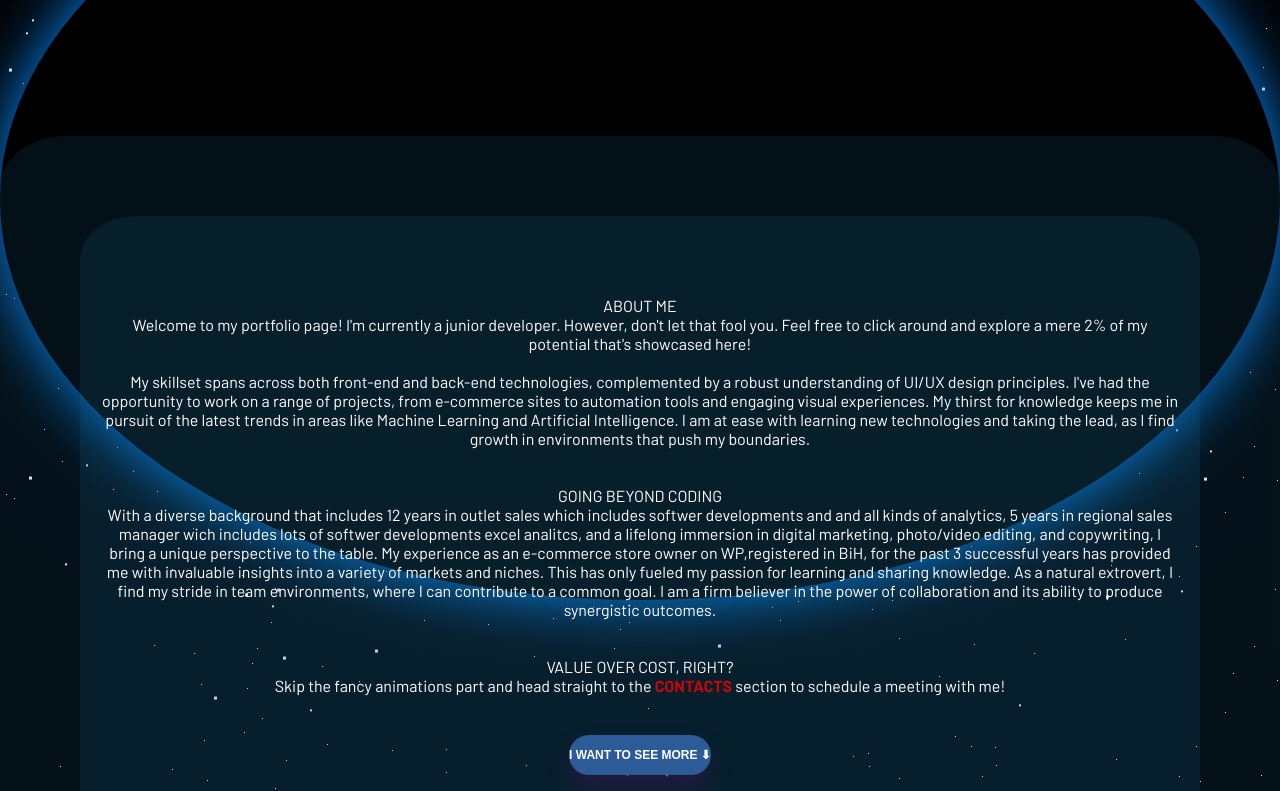
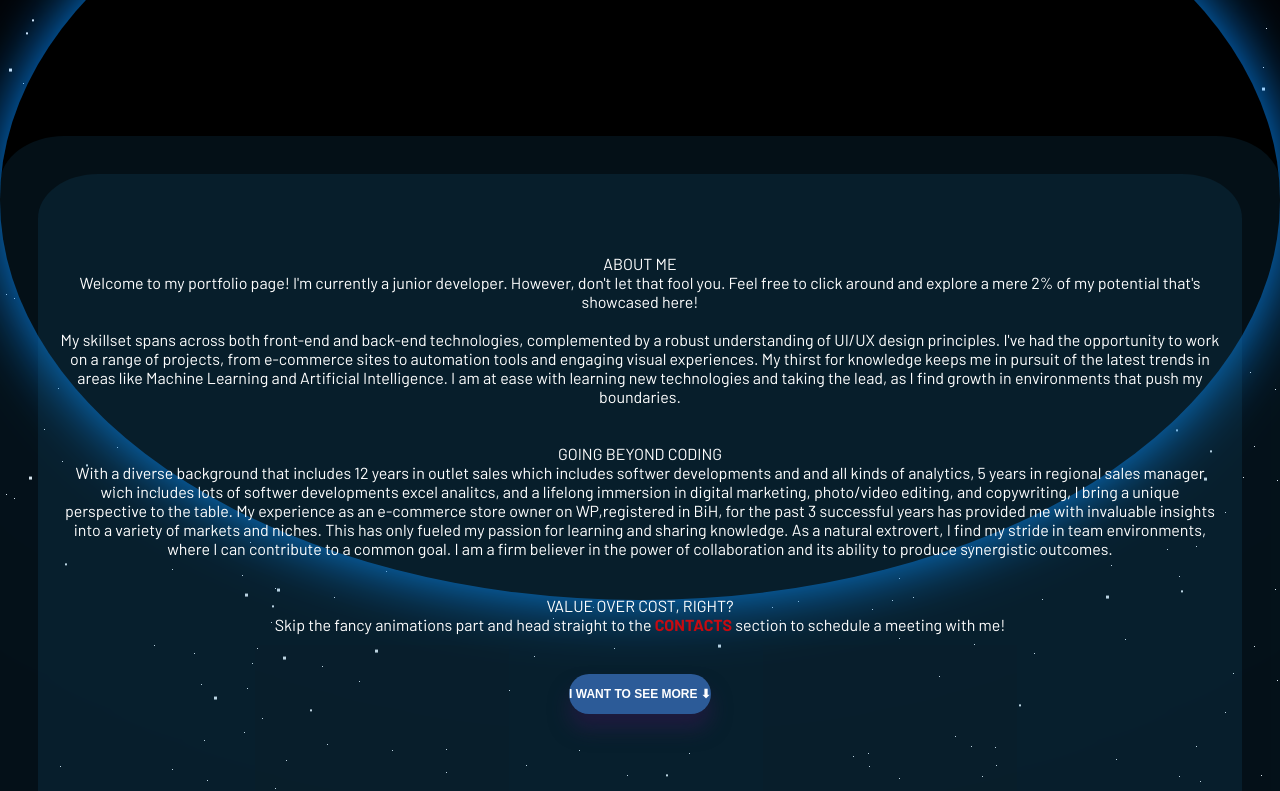
Before and after one commit to emirasceric/Portfolio2, a React (Create React App) app: page / in a window 1280 px wide. Shown: the part 600-1391 px from the top of the page. Built offline with nearby package versions, Linux system fonts and the light colour scheme; a web font is replaced by a local one.

Commit message:
css editing

```diff
--- a/src/components/About.css
+++ b/src/components/About.css
@@ -29,30 +29,32 @@
 
 @media (max-width: 480px) {
   #about-section {
-
+    padding: 3%;
     font-size: 100%;
     margin: -20% 0 0 0 ;
   }
 
 }
-
-@media (max-width: 768px) {
+@media (min-width: 480px) {
   #about-section {
-    padding: 80px 40px; /* Veći padding na širim ekranima */
+    padding: 3%;
     font-size: 100%;
   }
 }
 
-@media (max-width: 1023px) {
+@media (min-width: 768px) {
   #about-section {
-    padding: 80px 60px;
+    padding: 3%;
+    font-size: 100%;
   }
 }
+
 @media (min-width: 1023px) {
   #about-section {
-    padding: 80px 80px;
+    padding: 3%;
   }
 }
+
 
 
 
--- a/src/components/LoadingPage.js
+++ b/src/components/LoadingPage.js
@@ -17,6 +17,9 @@ function LoadingPage() {
     gsap.set(mainSVG, {
       visibility: 'visible'
     });
+
+
+
 
     function animate(el, count) {
       const tl = gsap.timeline({
```
